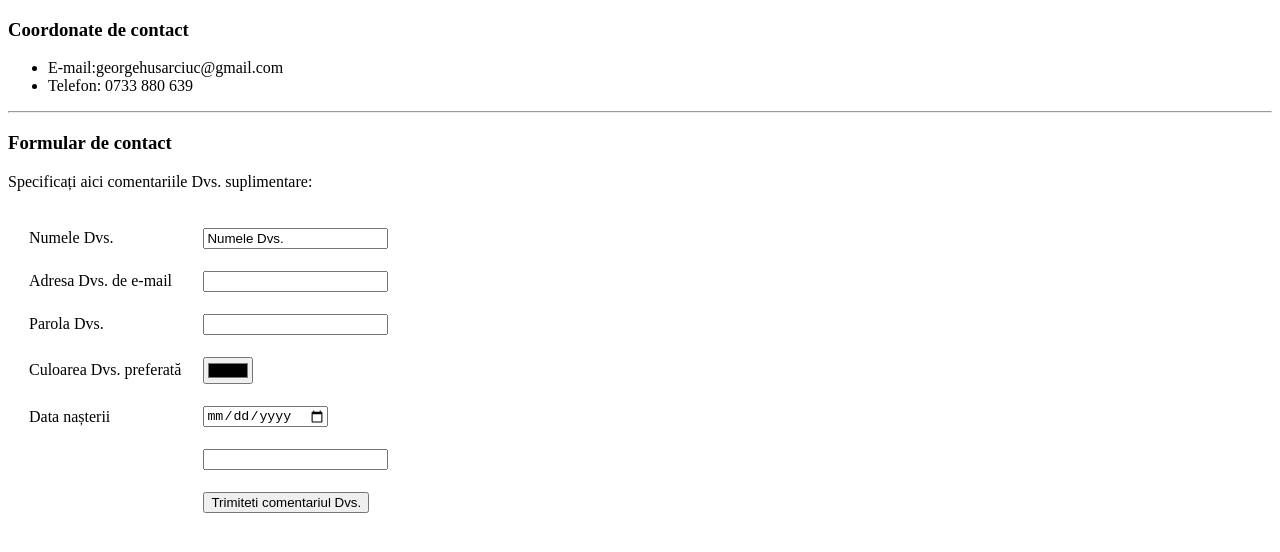
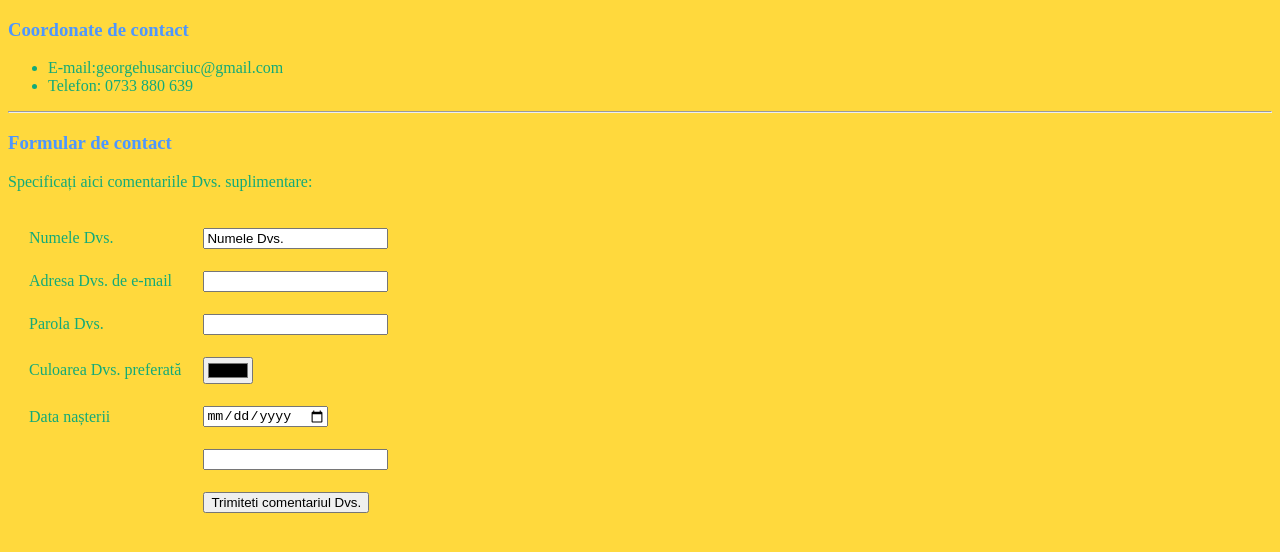
Before and after one commit to ammarian/cv_mde, a plain HTML site: page contact_husarciuc.html in a window 1280 px wide. Drawn offline with Linux system fonts and the light colour scheme.

Commit message:
Update contact_husarciuc.html

```diff
--- a/contact_husarciuc.html
+++ b/contact_husarciuc.html
@@ -3,6 +3,9 @@
   <head>
     <meta charset="utf-8">
     <title>&#128526; Contacte Husarciuc George</title>
+    <link rel="stylesheet" href="css/mystyle.css">
+    <style media="screen">
+    </style>
   </head>
   <body>
     <h3>Coordonate de contact</h3>
```
